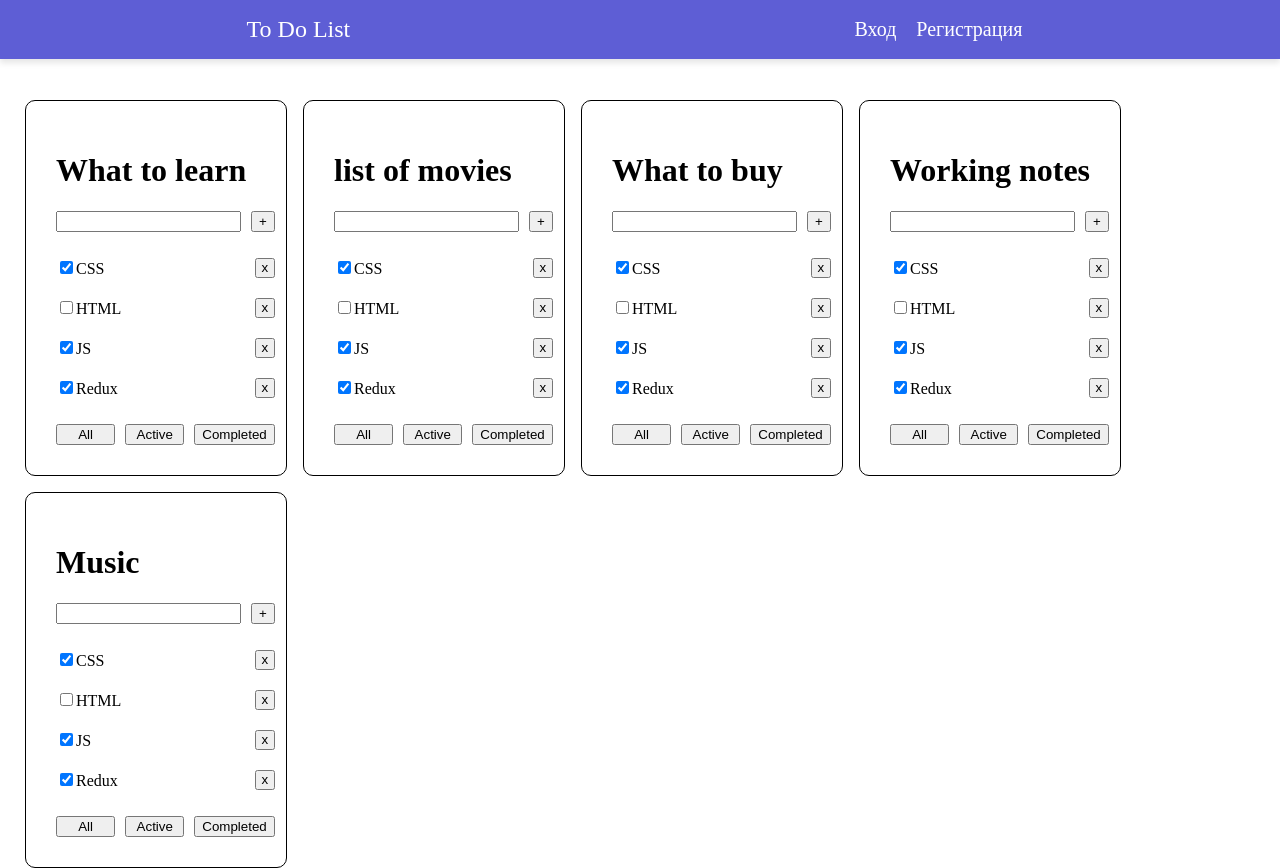
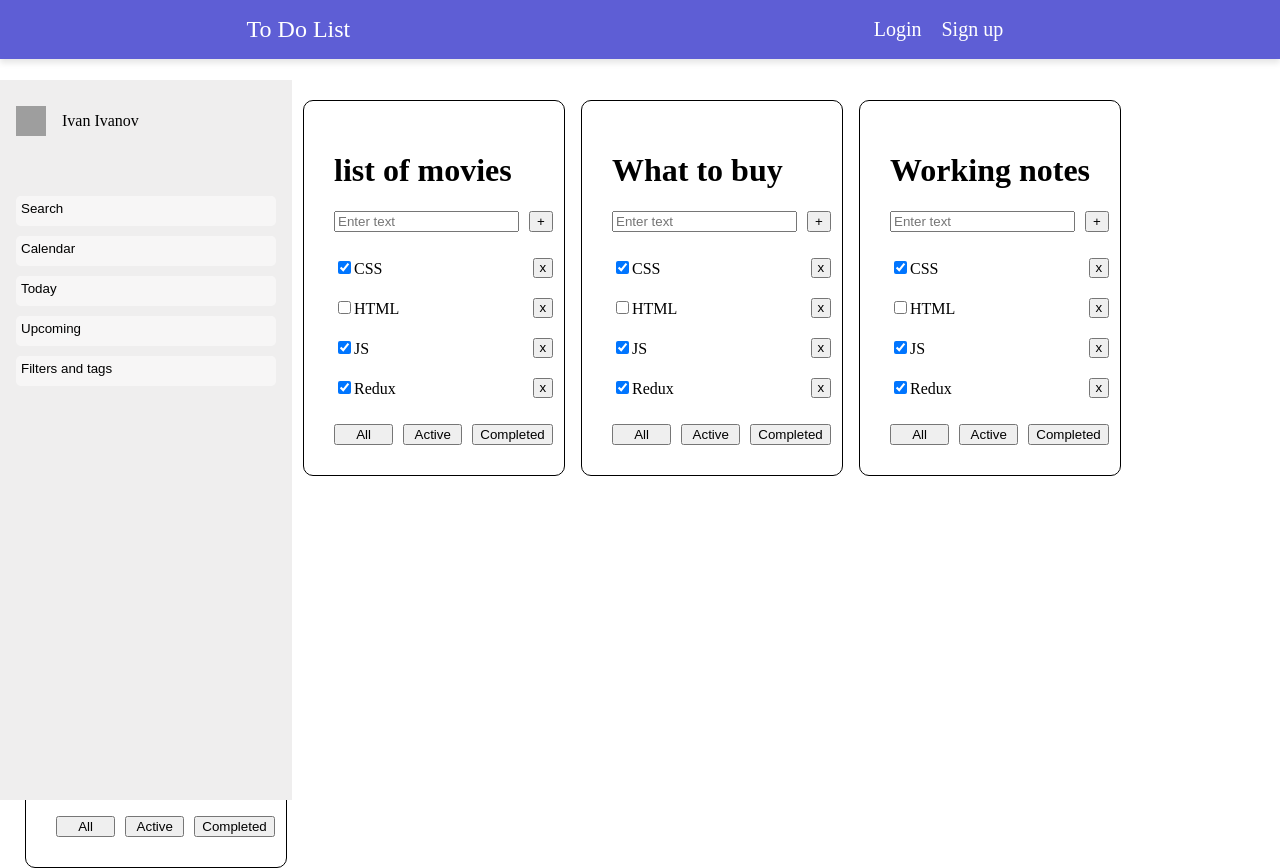
Before and after one commit to BohdanKrav4enko/ToDoList, a React (Vite) app: page / in a window 1280 px wide. Built offline with nearby package versions, Linux system fonts and the light colour scheme; grey boxes are pictures that could not be loaded; a web font is replaced by a local one.

Commit message:
Сделал добавление тасок, подключил uuid, добавил onKeyDown, вынес бизнес-логику из разметки

```diff
--- a/package.json
+++ b/package.json
@@ -13,7 +13,8 @@
     "@types/styled-components": "^5.1.34",
     "react": "^18.3.1",
     "react-dom": "^18.3.1",
-    "styled-components": "^6.1.14"
+    "styled-components": "^6.1.14",
+    "uuid": "^11.0.5"
   },
   "devDependencies": {
     "@eslint/js": "^9.17.0",
--- a/src/App.tsx
+++ b/src/App.tsx
@@ -1,10 +1,12 @@
 import {Main} from "./layout/section/main/Main.tsx";
 import {Header} from "./layout/header/Header.tsx";
+import {Sidebar} from "./layout/sidebar/Sidebar.tsx";
 
 export function App() {
     return (
         <>
             <Header/>
+            <Sidebar/>
             <Main/>
         </>
     )
--- a/src/components/Button.tsx
+++ b/src/components/ButtonTask.tsx
@@ -1,6 +1,6 @@
 import styled from "styled-components";
 
-export const Button = styled.button`
+export const ButtonTask = styled.button`
     display: flex;
     align-items: center;
     justify-content: center;
--- a/src/components/tasks/Tasks.tsx
+++ b/src/components/tasks/Tasks.tsx
@@ -1,18 +1,33 @@
 import {Task} from "./task/Task.tsx";
 import {useState} from "react";
+import { v4 as uuidv4 } from 'uuid';
 
 export type FilterValuesType = "all" | "completed" | "active"
 
 export const Tasks = () => {
     const [tasks, setTasks] = useState(
         [
-            {id: 1, title: 'CSS', isDone: true},
-            {id: 2, title: 'HTML', isDone: false},
-            {id: 3, title: 'JS', isDone: true},
-            {id: 4, title: 'Redux', isDone: true},
+            {id: uuidv4(), title: 'CSS', isDone: true},
+            {id: uuidv4(), title: 'HTML', isDone: false},
+            {id: uuidv4(), title: 'JS', isDone: true},
+            {id: uuidv4(), title: 'Redux', isDone: true},
         ]
     )
     const [filter, setFilter] = useState<FilterValuesType>("all")
+
+    const addTask = (title: string) => {
+        const newTask = {id: uuidv4(), title: title, isDone: false};
+        setTasks([newTask, ...tasks]);
+    }
+
+    const removeTask = (id: string) => {
+        let filtredTasks = tasks.filter(t => t.id !== id)
+        setTasks(filtredTasks);
+    }
+
+    const changeFilter = (value: FilterValuesType) => {
+        setFilter(value);
+    }
 
     let taskForToDoList = tasks;
     if (filter === "completed") {
@@ -22,26 +37,17 @@ export const Tasks = () => {
         taskForToDoList = tasks.filter(t => !t.isDone);
     }
 
-    const removeTask = (id: number) => {
-        let filtredTasks = tasks.filter(t => t.id !== id)
-        setTasks(filtredTasks);
-    }
-
-    const changeFilter = (value: FilterValuesType) => {
-        setFilter(value);
-    }
-
     return (
         <>
-            <Task changeFilter={changeFilter} title="What to learn" tasks={taskForToDoList}
+            <Task addTask={addTask} changeFilter={changeFilter} title="What to learn" tasks={taskForToDoList}
                   removeTask={removeTask}/>
-            <Task changeFilter={changeFilter} title="list of movies" tasks={taskForToDoList}
+            <Task addTask={addTask} changeFilter={changeFilter} title="list of movies" tasks={taskForToDoList}
                   removeTask={removeTask}/>
-            <Task changeFilter={changeFilter} title="What to buy" tasks={taskForToDoList}
+            <Task addTask={addTask} changeFilter={changeFilter} title="What to buy" tasks={taskForToDoList}
                   removeTask={removeTask}/>
-            <Task changeFilter={changeFilter} title="Working notes" tasks={taskForToDoList}
+            <Task addTask={addTask} changeFilter={changeFilter} title="Working notes" tasks={taskForToDoList}
                   removeTask={removeTask}/>
-            <Task changeFilter={changeFilter} title="Music" tasks={taskForToDoList}
+            <Task addTask={addTask} changeFilter={changeFilter} title="Music" tasks={taskForToDoList}
                   removeTask={removeTask}/>
         </>
 
--- a/src/components/tasks/task/Task.tsx
+++ b/src/components/tasks/task/Task.tsx
@@ -8,10 +8,11 @@ import {
     TaskTitle,
     TaskTitleButton,
 } from "./TaskStyles.tsx";
-import {Button} from "../../../components/Button.tsx";
+import {ButtonTask} from "../../../components/ButtonTask.tsx";
+import {ChangeEvent, KeyboardEvent, useState} from "react";
 
 type TaskType = {
-    id: number;
+    id: string;
     title: string;
     isDone: boolean;
 }
@@ -19,18 +20,43 @@ type TaskType = {
 type TaskPropsType = {
     title: string;
     tasks: Array<TaskType>;
-    removeTask: (id: number) => void;
+    removeTask: (id: string) => void;
     changeFilter: (value: FilterValuesType) => void;
+    addTask: (title: string) => void;
 }
 
 export const Task = (props: TaskPropsType) => {
+
+    const [newTaskTitle, setNewTaskTitle] = useState('')
+
+    const onNewTitleChangeHandler = (e: ChangeEvent<HTMLInputElement>) => {
+        setNewTaskTitle(e.currentTarget.value)
+    }
+    const onKeyDownHandler = (e: KeyboardEvent<HTMLInputElement>) => {
+        if (e.key === 'Enter') {
+            addTask()
+        }
+    }
+    const addTask = () => {
+        props.addTask(newTaskTitle);
+        setNewTaskTitle('');
+    }
+    const onAllCLickHandler = () => props.changeFilter('all')
+    const onActiveCLickHandler = () => props.changeFilter('active')
+    const onCompletedCLickHandler = () => props.changeFilter('completed')
+
     return (
         <StyledNotes>
             <TaskContainer>
                 <h1>{props.title}</h1>
                 <StyledInput>
-                    <input type="text"/>
-                    <button>+</button>
+                    <input
+                        onKeyDown={onKeyDownHandler}
+                        placeholder={'Enter text'}
+                        value={newTaskTitle}
+                        onChange={onNewTitleChangeHandler} type="text"/>
+                    <button onClick={addTask}>+
+                    </button>
                 </StyledInput>
                 {props.tasks.length === 0 ? (
                     <p>There are no notes here yet.</p>
@@ -38,7 +64,7 @@ export const Task = (props: TaskPropsType) => {
                     <StyledList>
                         {props.tasks.map((t: TaskType, id: number) => {
                             return <TaskTitle>
-                            <li><input key={id} type={"checkbox"} checked={t.isDone}/>{t.title}</li>
+                                <li key={id}><input type={"checkbox"} checked={t.isDone}/>{t.title}</li>
                                 <TaskTitleButton onClick={() => {
                                     props.removeTask(t.id)
                                 }}>x
@@ -47,18 +73,9 @@ export const Task = (props: TaskPropsType) => {
                         })}
                     </StyledList>)}
                 <StyledTaskFooter>
-                    <Button onClick={() => {
-                        props.changeFilter('all')
-                    }}>All
-                    </Button>
-                    <Button onClick={() => {
-                        props.changeFilter('completed')
-                    }}>Active
-                    </Button>
-                    <Button onClick={() => {
-                        props.changeFilter('active')
-                    }}>Completed
-                    </Button>
+                    <ButtonTask onClick={onAllCLickHandler}>All</ButtonTask>
+                    <ButtonTask onClick={onActiveCLickHandler}>Active</ButtonTask>
+                    <ButtonTask onClick={onCompletedCLickHandler}>Completed</ButtonTask>
                 </StyledTaskFooter>
             </TaskContainer>
         </StyledNotes>
--- a/src/layout/header/Header.tsx
+++ b/src/layout/header/Header.tsx
@@ -5,8 +5,8 @@ export const Header = () => {
         <StyledHeader>
             <h1>To Do List</h1>
             <StyledAuthLink>
-                <a href={'#'}>Вход</a>
-                <a href={'#'}>Регистрация</a>
+                <a href={'#'}>Login</a>
+                <a href={'#'}>Sign up</a>
             </StyledAuthLink>
         </StyledHeader>
     );
@@ -20,6 +20,7 @@ const StyledHeader = styled.header`
     background-color: rgba(0, 0, 189, 0.63);
     top: 0;
     box-shadow: 0 4px 6px rgba(0, 0, 0, 0.1);
+    z-index: 100;
     h1{
         font-family: "Playwrite IN", serif;
         font-size: 24px;
@@ -48,7 +49,7 @@ const StyledAuthLink = styled.div`
         }
 
         &:active {
-            font-size: 22px;
+            transform: scale(1.1);
         }
     }
 `
--- /dev/null
+++ b/src/layout/sidebar/Sidebar.tsx
@@ -0,0 +1,63 @@
+import styled from "styled-components";
+import Photo from '../../assets/user.png'
+
+
+export const Sidebar = () => {
+    return (
+        <StyledSidebar>
+            <UserItem>
+                <img src={Photo} alt="User photo"/>
+                <p>Ivan Ivanov</p>
+            </UserItem>
+            <StyledSidebarButton>Search</StyledSidebarButton>
+            <StyledSidebarButton>Calendar</StyledSidebarButton>
+            <StyledSidebarButton>Today</StyledSidebarButton>
+            <StyledSidebarButton>Upcoming</StyledSidebarButton>
+            <StyledSidebarButton>Filters and tags</StyledSidebarButton>
+        </StyledSidebar>
+    );
+};
+const UserItem = styled.div`
+    display: flex;
+    align-items: center;
+    gap: 1rem;
+    margin-bottom: 50px;
+img{
+    width: 30px;
+    height: 30px;
+}
+`
+const StyledSidebar = styled.div`
+    position: fixed;
+    padding: 16px;
+    top: 80px;
+    left: 0;
+    bottom: 0;
+    display: flex;
+    flex-direction: column;
+    max-width: 260px;
+    width: 100%;
+    background-color: rgb(239, 238, 238);
+`
+const StyledSidebarButton = styled.button`
+    display: flex;
+    justify-content: flex-start;
+    margin-bottom: 10px;
+    padding: 5px;
+    overflow: hidden;
+    border-radius: 5px;
+    border: none;
+    height: 30px;
+    transition: transform 0.2s ease, color 0.3s;
+    background-color: rgba(255, 255, 255, 0.52);
+
+    &:hover {
+        cursor: pointer;
+        color: rgb(5, 92, 163);
+    }
+
+    &:active {
+        transform: scale(1.1);
+    }
+
+`
```
Also changed, not shown: 1 other file (tests, documents, lock files or other folders). Lines whose indentation alone changed are shown as unchanged.
